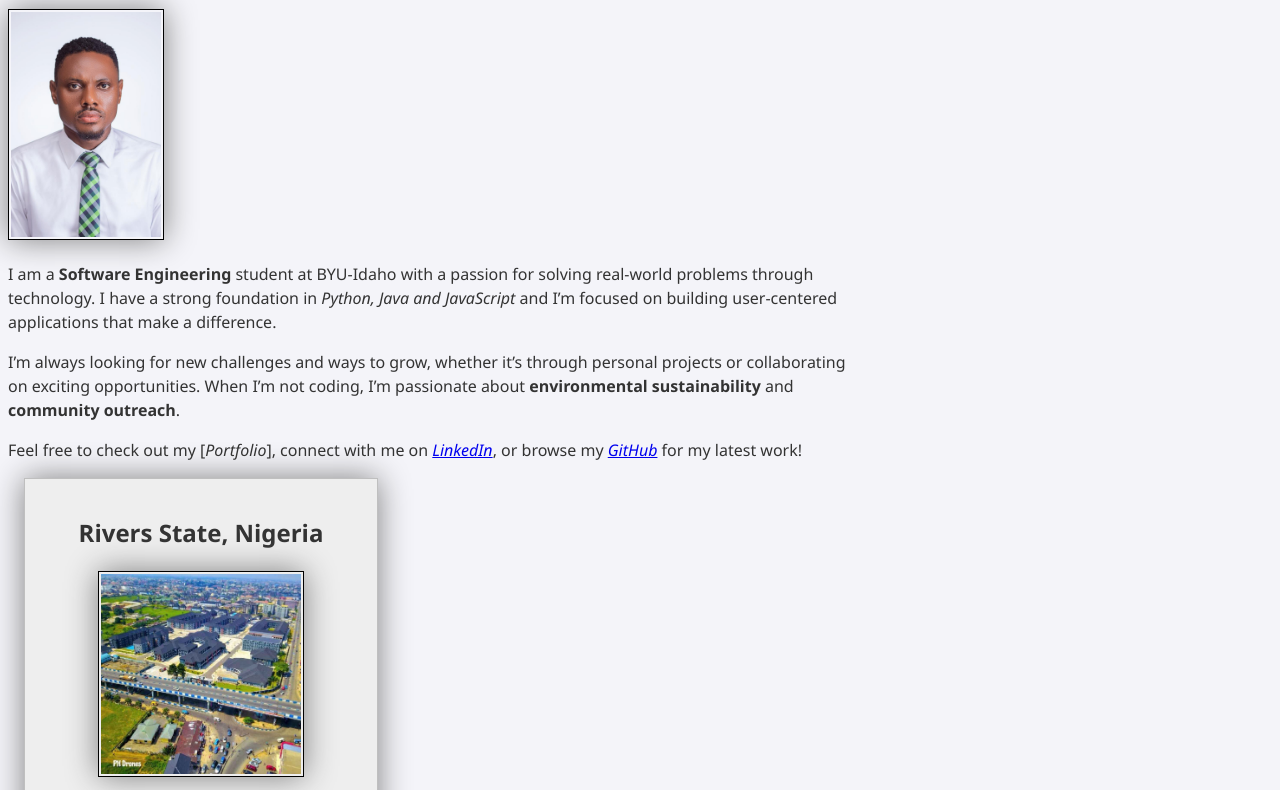
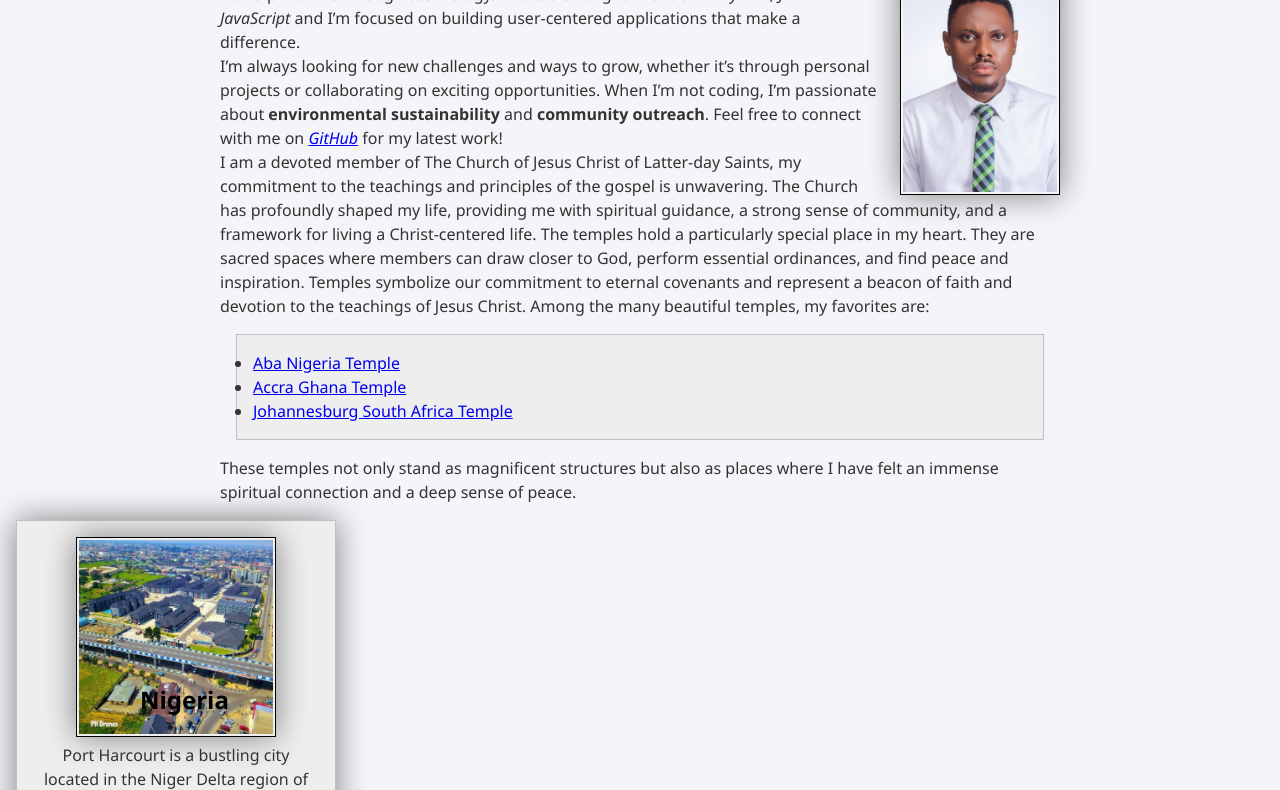
Before and after one commit to adamsoyama/wdd130, a plain HTML site: page index.html in a window 1280 px wide. Shown: the part 174-964 px from the top of the page. Drawn offline with Linux system fonts and the light colour scheme.

Commit message:
wk3 enhancing course home

```diff
--- a/index.html
+++ b/index.html
@@ -13,10 +13,12 @@
       <nav>
         <a href="#">Home</a>
         <a href="wwr/">Rafting Website</a>
+        <a href="https://www.linkedin.com/in/adams-oyama" target="_blank">LinkedIn</a>
+        <a href="https://www.facebook.com/adams.austine" target="_blank">Facebook</a>
       </nav>
     </header>
     <main>
-      <h1>Adams Oyama</h1>
+      <h1>Adams Oyama | WDD 130</h1>
       <img src="images/passport.jpg" alt="a picture of Adams Oyama" width="200">
       <p>I am a <strong>Software Engineering</strong> student at BYU-Idaho with a
         passion for solving real-world problems through technology. I have a strong
@@ -25,12 +27,25 @@
       <p>I’m always looking for new challenges and ways to grow, whether it’s
         through personal projects or collaborating on exciting opportunities.
         When I’m not coding, I’m passionate about <strong>environmental
-          sustainability</strong> and <strong>community outreach</strong>.</p>
-      <p>Feel free to check out my [<em>Portfolio</em>], connect with me on
-        <a href="https://www.linkedin.com/in/adams-oyama/"><em>LinkedIn</em></a>, or browse my <a  href="https://github.com/adamsoyama"><em>GitHub</em></a> for my latest work!</p>
+          sustainability</strong> and <strong>community outreach</strong>. Feel free to connect with me on
+        <a  href="https://github.com/adamsoyama" target="_blank"><em>GitHub</em></a> for my latest work!</p>
+      <p>I am a devoted member of The Church of Jesus Christ of Latter-day Saints, my commitment to the teachings and principles of the gospel is unwavering.
+        The Church has profoundly shaped my life, providing me with spiritual guidance, a strong sense of community, and a framework
+        for living a Christ-centered life. The temples hold a particularly special place in my heart. They are sacred spaces where members
+        can draw closer to God, perform essential ordinances, and find peace and inspiration. Temples symbolize our commitment to eternal
+        covenants and represent a beacon of faith and devotion to the teachings of Jesus Christ. Among the many beautiful temples,
+        my favorites are:</p>
+        <!-- Start of the unordered list of favorite temples-->
+        <ul class="box">
+          <li><a href="https://www.churchofjesuschrist.org/temples/details/aba-nigeria-temple?lang=eng" target="_blank">Aba Nigeria Temple</a></li>
+          <li><a href="https://www.churchofjesuschrist.org/temples/details/accra-ghana-temple?lang=eng" target="_blank">Accra Ghana Temple</a></li>
+          <li><a href="https://www.churchofjesuschrist.org/temples/details/johannesburg-south-africa-temple?lang=eng" target="_blank">Johannesburg South Africa Temple</a></li>
+        </ul>
+        <!-- End of unordered list of favorite temples-->
+      <p>These temples not only stand as magnificent structures but also as places where I have felt an immense spiritual connection and a deep sense of peace.</p>
     </main>
-    <aside>
-      <h2>Rivers State, Nigeria</h2>
+    <aside class="box">
+      <h2>Nigeria</h2>
       <img src="images/PHC.jpeg" alt="Port Harcourt City">
       <p>Port Harcourt is a bustling city located in the Niger Delta region of Nigeria. Known as the
         "Garden City" due to its numerous parks and green spaces, it is the capital of Rivers State
@@ -44,4 +59,5 @@
       <p>©2024 ‖ Adams Oyama ‖ Port Harcourt, Nigeria</p>
     </footer>
   </body>
+  <!-- Last modified: November 28, 2024 -->
 </html>
--- a/styles/styles.css
+++ b/styles/styles.css
@@ -7,9 +7,15 @@
     --box-shadow: 0 0 30px gray;
     --max-width-main: 52.5rem;
     --aside-width: 20rem;
-    --aside-bg-color: rgb(238, 238, 238);
-    --aside-text-color: rgb(51, 51, 51);
+    --box-bg-color: rgb(238, 238, 238);
+    --box-text-color: rgb(51, 51, 51);
     --font-family: 'Segoe UI', Tahoma, Geneva, Verdana, sans-serif;
+}
+/* Universal Selector */
+* {
+    margin: 0;
+    padding: 0;
+    box-sizing: border-box;
 }
 /* Global Styles */
 body {
@@ -56,16 +62,11 @@ p{
 /* Main Content Styles */
 main{
     max-width: var(--max-width-main);
-    margin: 0, auto;
+    margin: 0 auto;
 }
 /* Aside Styles */
 aside{
     width: var(--aside-width);
-    margin: 1rem;
-    border: 1px solid var(--border-color);
-    padding: 1rem;
-    background-color: var(--aside-bg-color);
-    color: var(--aside-text-color);
     text-align: center;
     box-shadow: var(--box-shadow);
 }
@@ -73,10 +74,18 @@ aside img{
     width: 12.5rem;
     height: auto;
 }
+aside h2 {
+    position: absolute;
+    top: 53.5rem;
+    left: 8.75rem;
+    color: black;
+}
 /* Specific iImage Styles in Main */
 main img{
-    width: 9.375rem;
+    width: 10rem;
     height: auto;
+    float: right;
+    margin-left: 1rem;
 }
 /* Reset padding fpr Paragraphs in Main */
 p{
@@ -91,3 +100,12 @@ footer{
     background-color: var(--primary-color);
     color: var(--secondary-color);
 }
+/* Class Selectors */
+/* ========================== */
+.box {
+    margin: 1rem;
+    border: 1px solid var(--border-color);
+    padding: 1rem;
+    background-color: var(--box-bg-color);
+    color: var(--box-text-color);
+}
```
